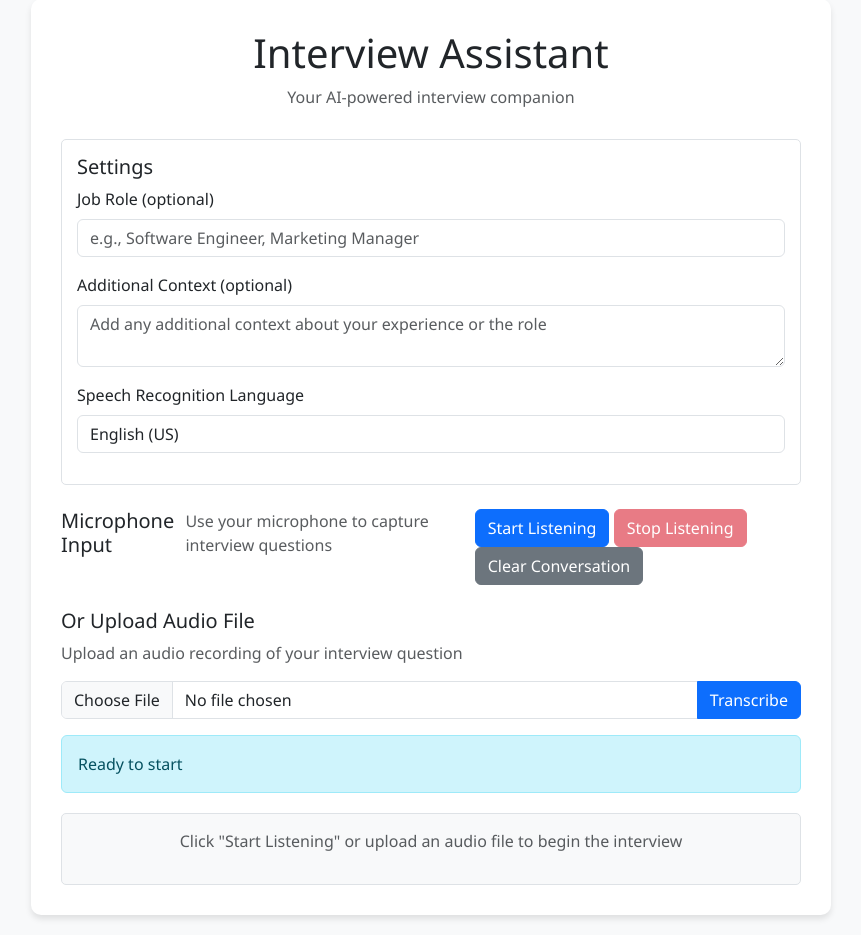
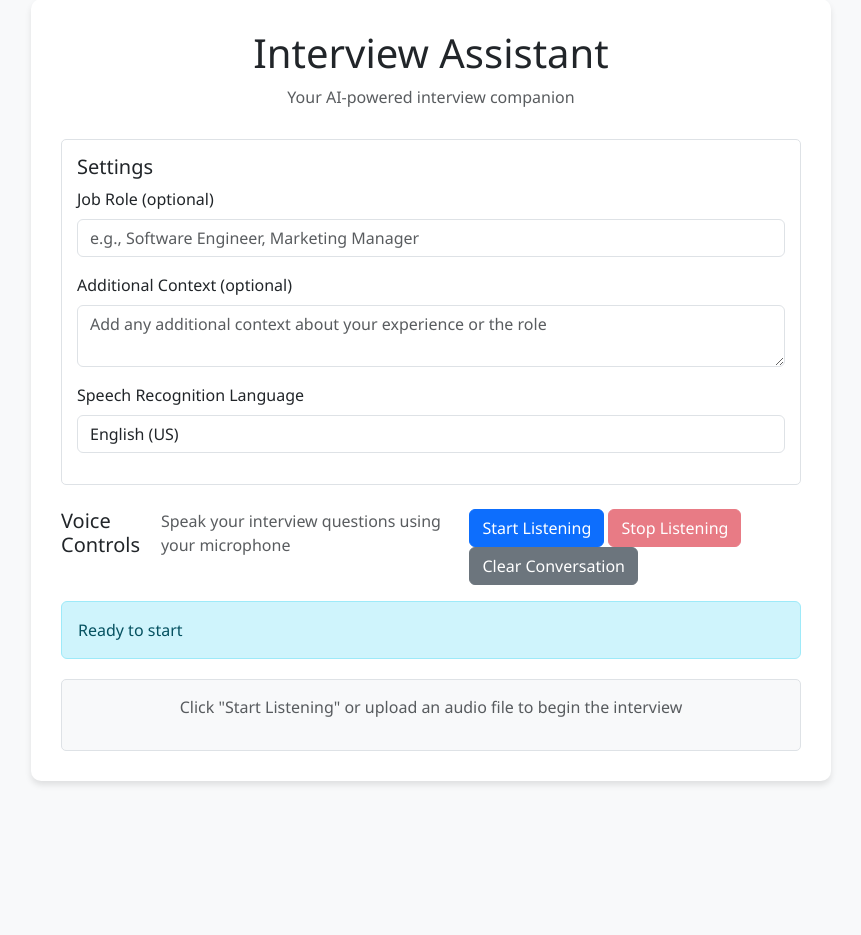
Before and after one commit to pjbackcoding/Grio, a Flask app: page / in a window 1280 px wide. Shown: the part 21-956 px from the top of the page, without its empty margins (209-1070 px from the left). After the commit the page ends 806 px from the top, so only its background shows below. Run offline with Flask 3, Linux system fonts and the light colour scheme.

Commit message:
Remove file upload feature and simplify UI

```diff
--- a/app.py
+++ b/app.py
@@ -169,7 +169,7 @@ if __name__ == '__main__':
         print("Warning: OPENAI_API_KEY environment variable is not set.")
         print("Please set it in a .env file or in your environment variables.")
 
-    print("\nInterviewer Assistant is running!")
-    print("Both microphone input and file uploads are supported.")
+    print("\nGrio - AI Interview Assistant is running!")
+    print("Microphone speech recognition is active.")
 
     app.run(host=HOST, port=PORT, debug=DEBUG)
--- a/templates/index.html
+++ b/templates/index.html
@@ -112,8 +112,8 @@
         </div>
 
         <div class="controls mb-3">
-            <h5>Microphone Input</h5>
-            <p class="text-muted">Use your microphone to capture interview questions</p>
+            <h5>Voice Controls</h5>
+            <p class="text-muted">Speak your interview questions using your microphone</p>
             <div>
                 <button id="startBtn" class="btn btn-primary">Start Listening</button>
                 <button id="stopBtn" class="btn btn-danger" disabled>Stop Listening</button>
@@ -121,14 +121,7 @@
             </div>
         </div>
 
-        <div class="file-upload mt-4 mb-3">
-            <h5>Or Upload Audio File</h5>
-            <p class="text-muted">Upload an audio recording of your interview question</p>
-            <div class="input-group mb-3">
-                <input type="file" id="audioFileInput" class="form-control" accept="audio/*">
-                <button id="uploadBtn" class="btn btn-primary">Transcribe</button>
-            </div>
-        </div>
+
 
         <div id="status" class="alert alert-info hidden">
             <span id="recordingIndicator" class="recording-indicator hidden"></span>
@@ -154,15 +147,14 @@
         const jobRoleInput = document.getElementById('jobRole');
         const contextInput = document.getElementById('context');
         const languageSelect = document.getElementById('language');
-        const audioFileInput = document.getElementById('audioFileInput');
-        const uploadBtn = document.getElementById('uploadBtn');
+
 
         // Variables
         let isRecording = false;
         let mediaRecorder;
         let audioChunks = [];
         let recognition;
-        let selectedFile = null;
+
 
         // Check if browser supports SpeechRecognition
         const SpeechRecognition = window.SpeechRecognition || window.webkitSpeechRecognition;
@@ -259,13 +251,7 @@
         startBtn.addEventListener('click', startRecording);
         stopBtn.addEventListener('click', stopRecording);
         clearBtn.addEventListener('click', clearConversation);
-        uploadBtn.addEventListener('click', uploadAudioFile);
-        audioFileInput.addEventListener('change', function(e) {
-            selectedFile = e.target.files[0];
-            if(selectedFile) {
-                updateStatus(`File selected: ${selectedFile.name}`);
-            }
-        });
+
 
         // Functions
         // Helper function to get human-readable language name
@@ -425,50 +411,7 @@
             }
         }
 
-        // Function to handle audio file uploads
-        function uploadAudioFile() {
-            const fileInput = audioFileInput;
-            if (!fileInput.files || fileInput.files.length === 0) {
-                updateStatus('Please select an audio file first.');
-                return;
-            }
 
-            const file = fileInput.files[0];
-            const formData = new FormData();
-            formData.append('audio', file);
-
-            // Add the current language selection to the form data
-            const language = languageSelect.value;
-            formData.append('language', language);
-
-            // Disable upload button and show status
-            uploadBtn.disabled = true;
-            status.classList.remove('hidden');
-            updateStatus(`Transcribing ${getLanguageName(language)} audio file... This may take a moment.`);
-
-            fetch('/api/transcribe', {
-                method: 'POST',
-                body: formData
-            })
-            .then(response => response.json())
-            .then(data => {
-                if (data.error) {
-                    updateStatus(`Error: ${data.error}`);
-                } else {
-                    // Process the transcribed text
-                    processQuestion(data.text);
-                    // Reset file input for next upload
-                    fileInput.value = '';
-                }
-                // Re-enable upload button
-                uploadBtn.disabled = false;
-            })
-            .catch(error => {
-                console.error('Error:', error);
-                updateStatus('Error transcribing audio file. Please try again.');
-                uploadBtn.disabled = false;
-            });
-        }
 
         // Initialize
         updateStatus('Ready to start');
```
Also changed, not shown: README.md.
